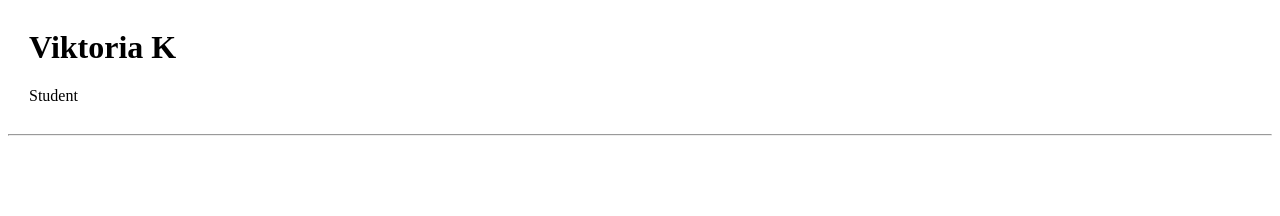
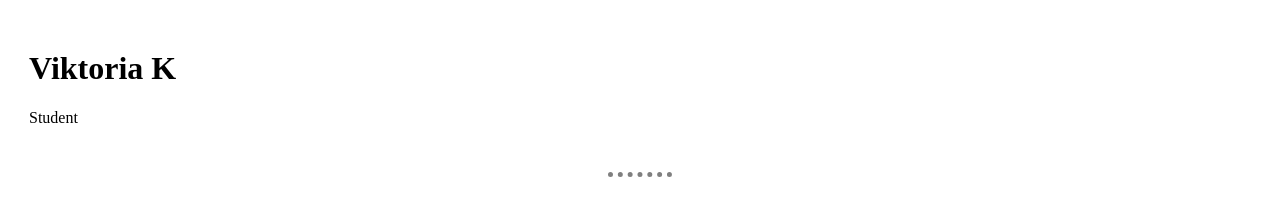
Before and after one commit to Victorinka22/cv, a plain HTML site: page mypage.html in a window 1280 px wide. Drawn offline with Linux system fonts and the light colour scheme.

Commit message:
Update mypage.html

```diff
--- a/mypage.html
+++ b/mypage.html
@@ -1,7 +1,20 @@
+<!DOCTYPE html>
 <html>
 <head>
 <meta charset="utf-8">
 <title>Mine website</title>
+<style>
+body{
+backgroung-color: #EAF6F6;
+}
+hr{
+border-style: none;
+border-top-style: dotted;
+border-color: grey;
+border-width: 5px;
+width: 5%;
+}
+</style>
 </head>
 <body>
 <table cellspacing="20">
```
